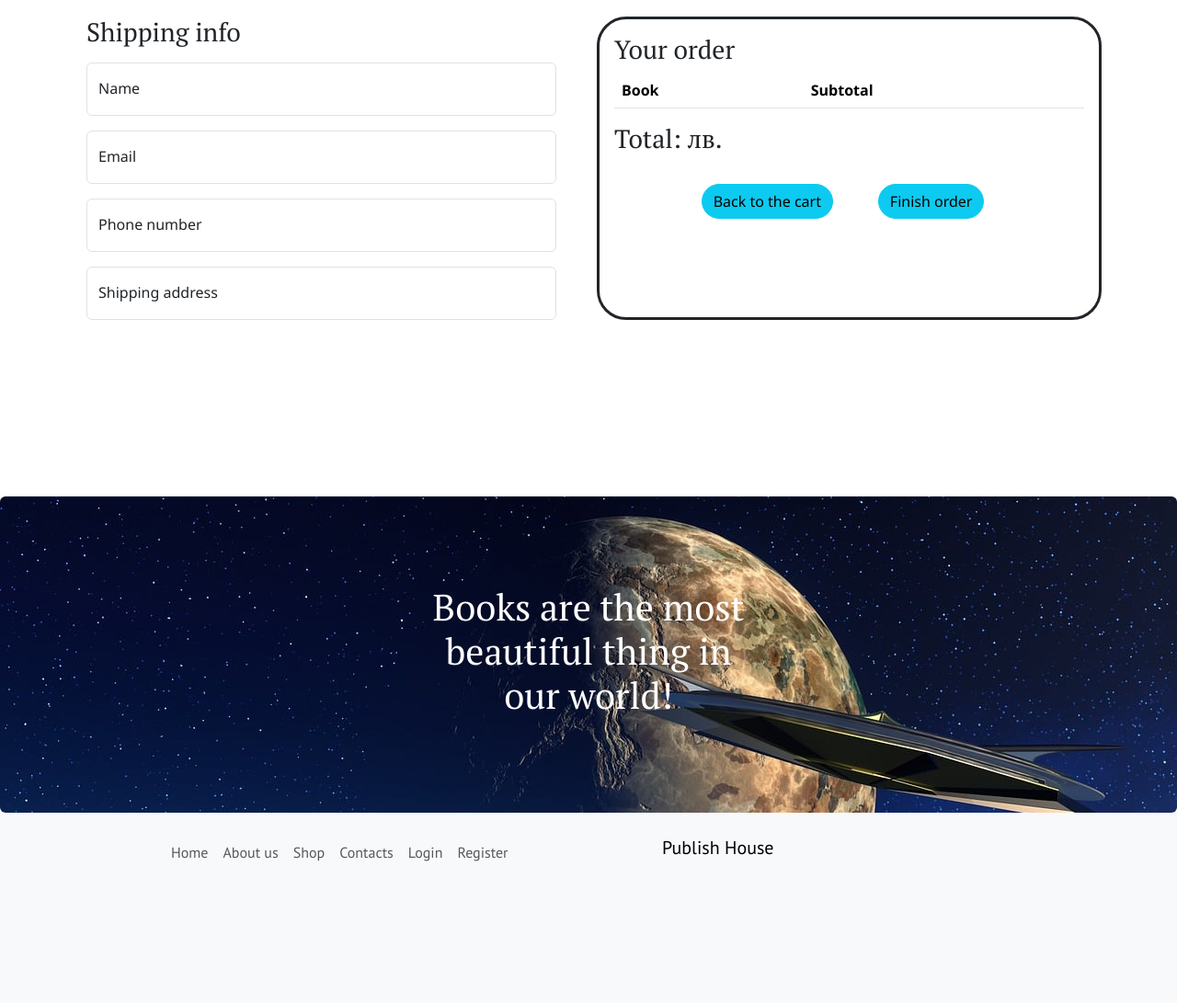
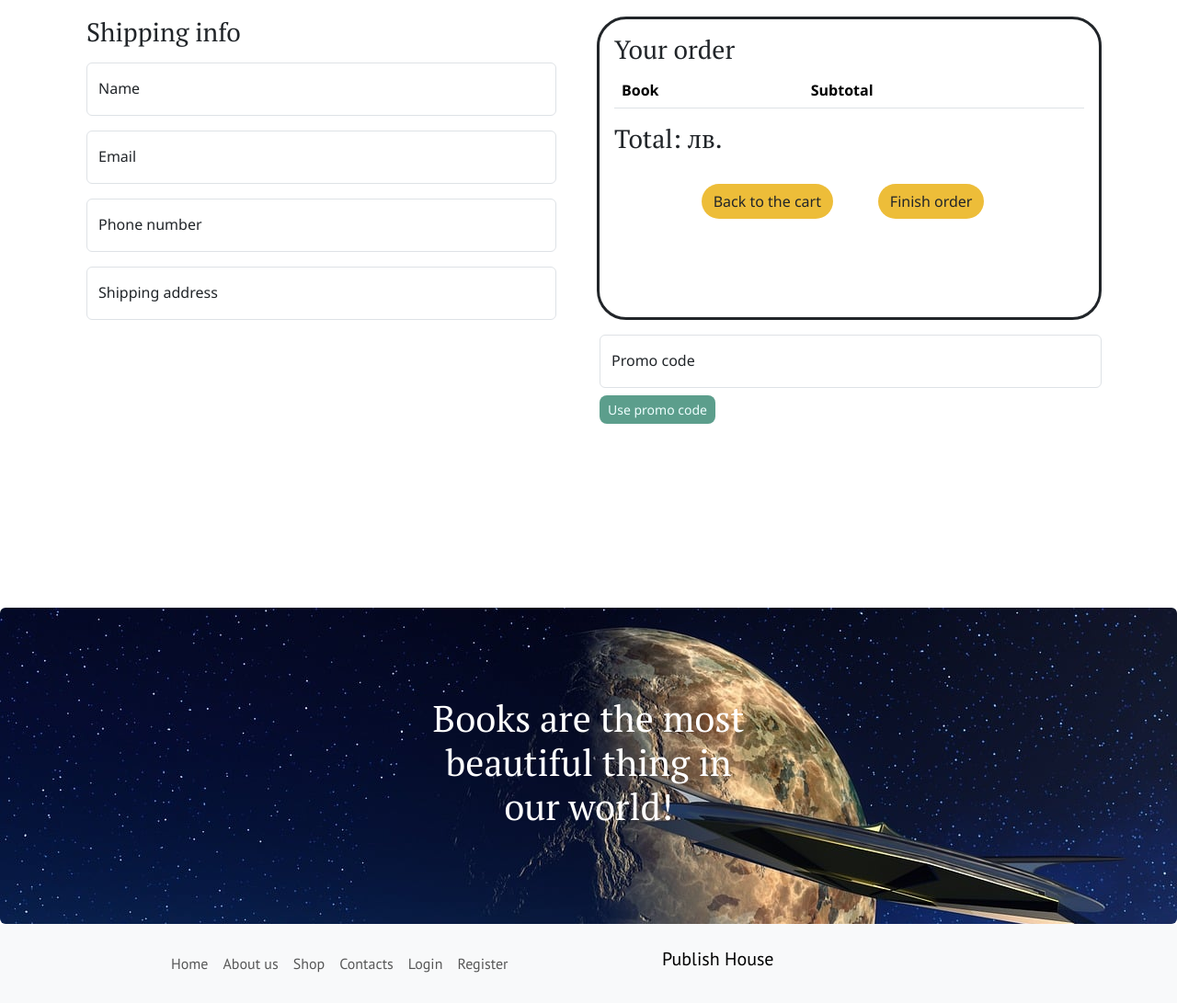
Before and after one commit to Kris153/publish-house-e-store, a Spring app: template src/main/resources/templates/checkout.html in a window 1280 px wide. Shown: the part 220-1311 px from the top of the page at 92% size. Before the commit the page ends 1157 px from the top, so only its background shows below. Run offline with Thymeleaf, Linux system fonts and the light colour scheme; the template is opened without the code that fills it, so the values that code supplies are empty; some of the project's set-up classes (security, data sources, template engines, error pages and the like) are left out, and stand-ins take their place.

Commit message:
First steps for promo code functionalities.

```diff
--- a/src/main/java/com/example/publish_house_online_shop/web/CheckoutController.java
+++ b/src/main/java/com/example/publish_house_online_shop/web/CheckoutController.java
@@ -11,6 +11,7 @@
 import org.springframework.validation.BindingResult;
 import org.springframework.web.bind.annotation.GetMapping;
 import org.springframework.web.bind.annotation.ModelAttribute;
+import org.springframework.web.bind.annotation.PatchMapping;
 import org.springframework.web.bind.annotation.PostMapping;
 import org.springframework.web.servlet.mvc.support.RedirectAttributes;
 
@@ -47,4 +48,8 @@
         this.checkoutService.finishOrder(orderData, this.userService.getCurrentUser(), this.userService.getCurrentCart());
         return "redirect:/";
     }
+    @PostMapping("/checkout/promo-code")
+    public String usePromoCode(){
+        return "index";
+    }
 }
--- a/src/main/resources/templates/checkout.html
+++ b/src/main/resources/templates/checkout.html
@@ -62,10 +62,12 @@
                             <div class="col">
                                 <div class="row">
                                     <div class="col text-center">
-                                        <a th:href="@{/cart}" class="btn btn-info mt-3 rounded-5">Back to the cart</a>
+                                        <a th:href="@{/cart}" class="btn mt-3 rounded-5"
+                                           style="background-color: #edbd39;">Back to the cart</a>
                                     </div>
                                     <div class="col text-center">
-                                        <button class="btn btn-info mt-3 rounded-5">Finish order</button>
+                                        <button class="btn mt-3 rounded-5"
+                                                style="background-color: #edbd39;">Finish order</button>
                                     </div>
                                 </div>
                             </div>
@@ -73,11 +75,28 @@
                         </div>
                     </div>
                 </div>
-                <div class="row mt-5"></div>
-                <div class="row mt-5"></div>
-                <div class="row mt-5"></div>
             </div>
         </form>
+        <div class="container">
+            <div class="row">
+                <div class="col"></div>
+                <div class="col">
+                    <form th:action="@{/checkout/promo-code}" th:method="POST">
+                        <div class="form-floating mt-3">
+                            <input type="text" id="promo_code" class="form-control"
+                                   placeholder="Place promo code here">
+                            <label for="promo_code" class="form-label">Promo code</label>
+                        </div>
+                        <button class="btn btn-sm mt-2 mb-2 rounded-3"
+                                style="background-color: #5c9e8c; color: azure;"
+                        >Use promo code</button>
+                    </form>
+                </div>
+            </div>
+        </div>
+        <div class="row mt-5"></div>
+        <div class="row mt-5"></div>
+        <div class="row mt-5"></div>
     </div>
 </div>
 <footer th:replace="fragments/commons::footer"></footer>
```
Also changed, not shown: src/main/java/com/example/publish_house_online_shop/model/dtos/AddPromoCodeDTO.java (added, +7 -0 lines), src/main/java/com/example/publish_house_online_shop/model/entities/PromoCodeEntity.java (added, +48 -0 lines).
